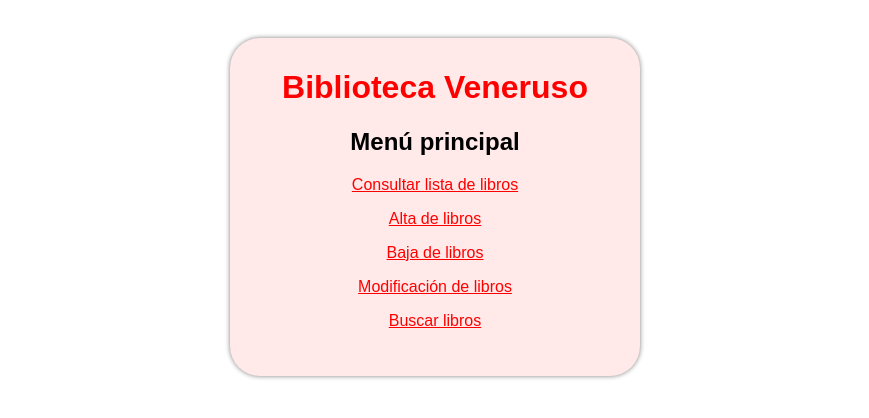
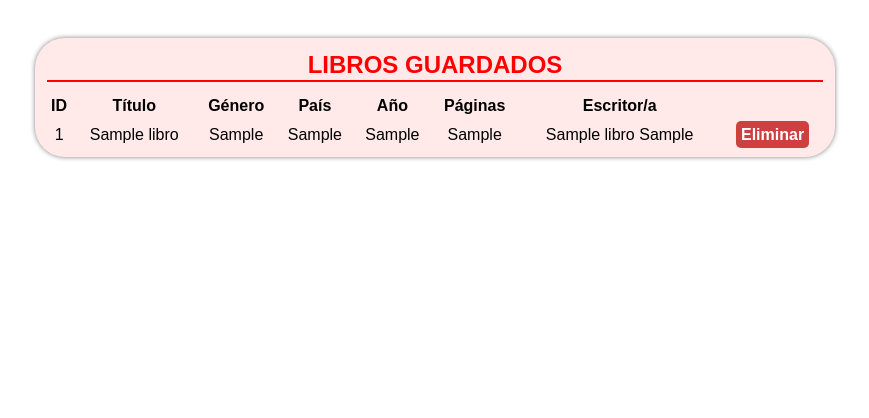
Before and after one commit to pvenrod/biblioteca, a PHP site: page / in a window 1280 px wide. Shown: the top 418 px of the page, without its empty margins (205-1074 px from the left). Run offline with PHP 8.4, Linux system fonts and the light colour scheme; tables that the repository leaves empty or names only in its code hold one stand-in row (values such as "Sample post").

Commit message:
Añadido el botón de eliminar

```diff
--- a/biblioteca/estilos.css
+++ b/biblioteca/estilos.css
@@ -105,3 +105,13 @@ input[type="submit"]:hover {
     background-color: #dffdde;
     box-shadow: 0px 0px 10px grey;
 }
+
+
+.eliminar {
+    padding: 5px;
+    background-color: #ce3f3f;
+    color: white;
+    font-weight: 700;
+    cursor: pointer;
+    border-radius: 5px;
+}
--- a/biblioteca/index.php
+++ b/biblioteca/index.php
@@ -7,20 +7,7 @@
   <body>
     <?php
     if (!isset($_REQUEST["action"])) {
-        echo   "<div class='menu'><h1>Biblioteca Veneruso</h1>
-            <h2>Menú principal</h2>
-            <p><a href='index.php?action=consultarLista'>Consultar lista de libros</a></p>
-            <p><a href='index.php?action=formularioAltaLibros'>Alta de libros</a></p>
-            <p><a href='index.php?action=formularioBajaLibros'>Baja de libros</a></p>
-            <p><a href='index.php?action=formularioModificar1'>Modificación de libros</a></p>
-            <p><a href='index.php?action=formularioBuscarLibro'>Buscar libros</a></p></div>";
-    }
-    else {
-
-        switch($_REQUEST["action"]) {
-
-        case "consultarLista":
-            $db = new mysqli("localhost","root","","biblioteca");
+        $db = new mysqli("localhost","root","","biblioteca");
             $consulta = $db->query("SELECT libros.idLibro as idLibro,titulo,genero,pais,anyo,numPaginas,nombre,apellidos
                                     FROM libros
                                     INNER JOIN escriben
@@ -31,11 +18,9 @@
 
             if ($consulta->num_rows > 0) {
 
-                echo "<button class='volverAtras' onclick='location.href=\"index.php\"'>Menú principal</button>";
-
                 echo "<table class='tablaResultados'>
                         <tr>
-                            <th colspan='7'>
+                            <th colspan='8'>
                                 LIBROS GUARDADOS
                             </th>
                         </tr>
@@ -52,14 +37,23 @@
                         <tr style='height: 5px'></tr>";
 
                 while ($fila = $consulta->fetch_object()) {
-                    echo "<tr><td>" . $fila->idLibro . "</td><td>" . $fila->titulo . "</td><td>" . $fila->genero . "</td><td>" . $fila->pais . "</td><td>" . $fila->anyo . "</td><td>" . $fila->numPaginas . "</td><td>" . $fila->nombre . " " . $fila->apellidos . "</td></tr>";
+                    echo "<tr><td>" . $fila->idLibro . "</td><td>" . $fila->titulo . "</td><td>" . $fila->genero .
+                        "</td><td>" . $fila->pais . "</td><td>" . $fila->anyo . "</td><td>" . $fila->numPaginas .
+                        "</td><td>" . $fila->nombre . " " . $fila->apellidos . "</td><td><a class='eliminar' onclick='eliminar($fila->idLibro)'>Eliminar</a></td></tr>";
                 }
 
                 echo "</table>";
             }
             else {
-                echo $db->error;
+                echo "Ha ocurrido un error. Inténtelo de nuevo más tarde.";
             }
+    }
+    else {
+
+        switch($_REQUEST["action"]) {
+
+        case "consultarLista":
+
 
         break;
 
@@ -167,7 +161,7 @@
                 $consulta1 = $db->query("DELETE FROM escriben
                                         WHERE idLibro = $idLibro");
 
-                header('Location: index.php?action=exito');
+                header('Location: index.php');
             break;
 
             case "formularioModificar1":
@@ -375,4 +369,11 @@
     ?>
 
   </body>
+  <script>
+      function eliminar(idLibro) {
+          if (confirm("¿Estás seguro?")) {
+              location.href = "index.php?action=eliminarLibro&idLibro=" + idLibro;
+          }
+      }
+</script>
 </html>
```
